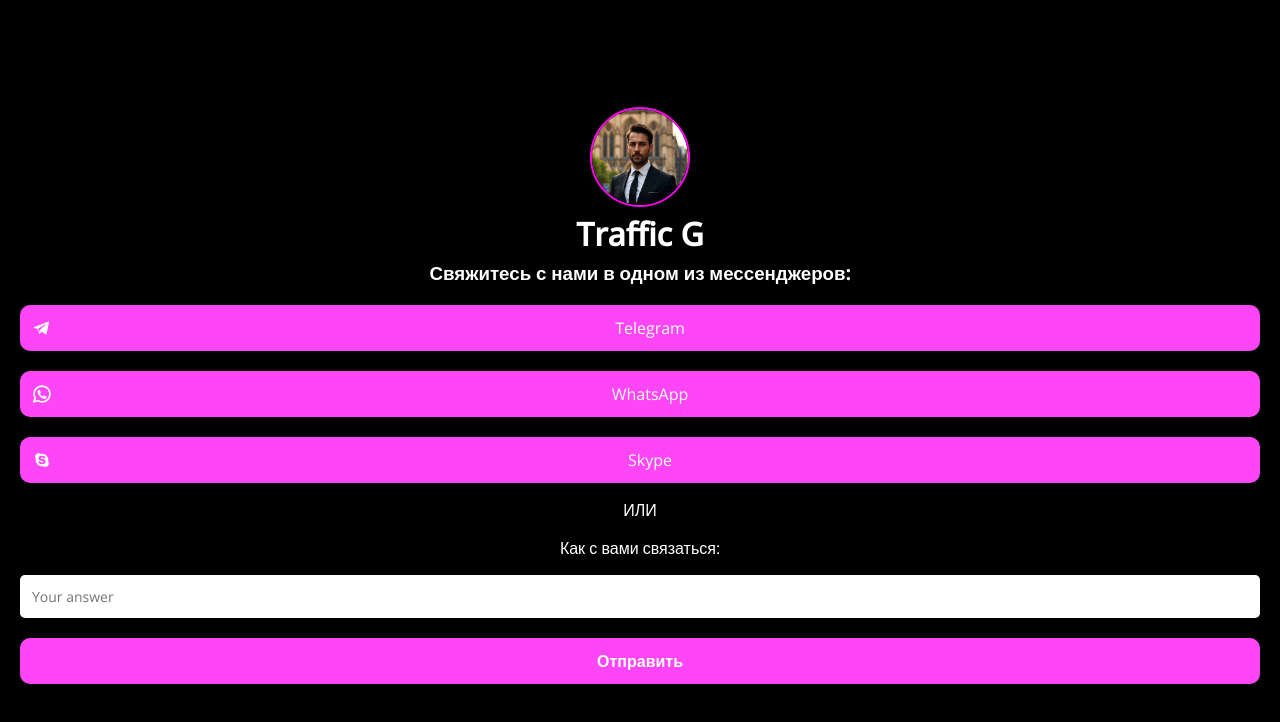
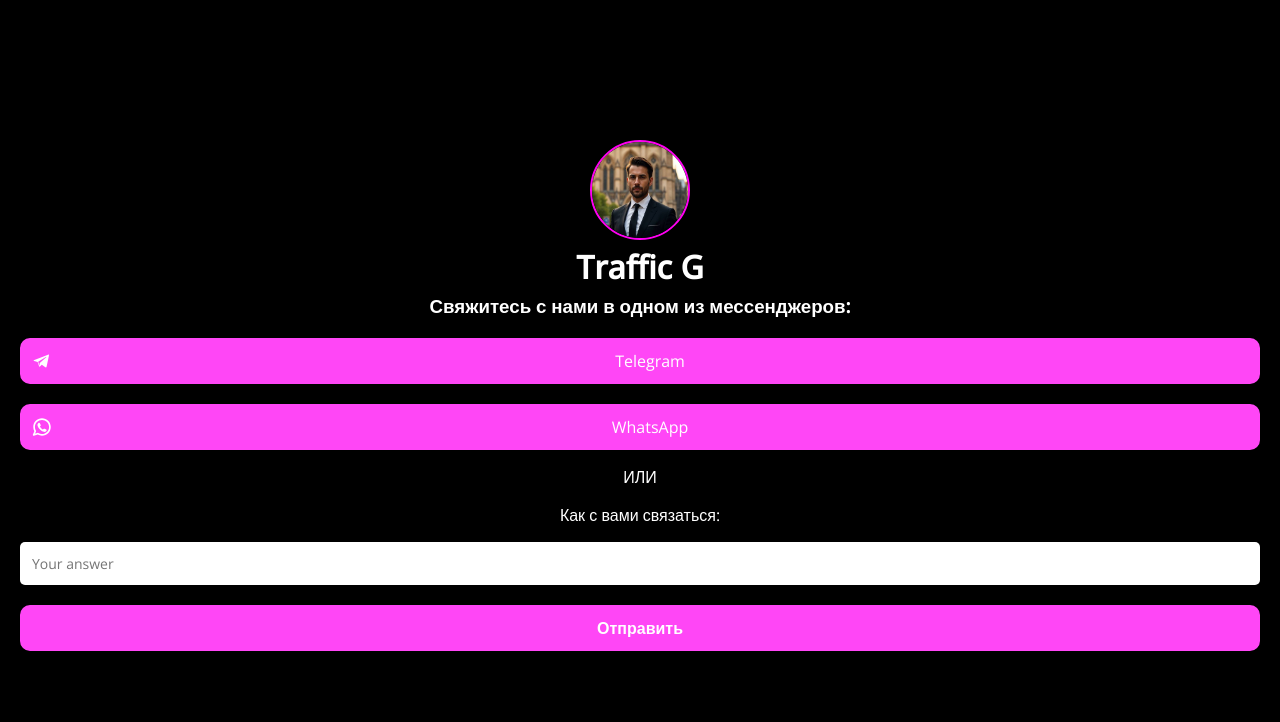
Before and after one commit to traffic-comp/bayerstrafficgru, a plain HTML site: page index.html in a window 1280 px wide. Drawn offline with nearby package versions, Linux system fonts and the light colour scheme; a web font is replaced by a local one.

Commit message:
Update index.html

```diff
--- a/index.html
+++ b/index.html
@@ -109,14 +109,6 @@
             <span class="main-content-btn"> WhatsApp</span>
           </button>
         </div>
-        <div class="form-control">
-          <button class="hendlebutton" data-platform="skype">
-            <span class="btn-icon">
-              <img src="./assets/icons/skype.svg" alt="Skype icon" />
-            </span>
-            <span class="main-content-btn">Skype</span>
-          </button>
-        </div>
         <p class="contact-you">ИЛИ</p>
         <p class="contact-you">Как с вами связаться:</p>
 
```
